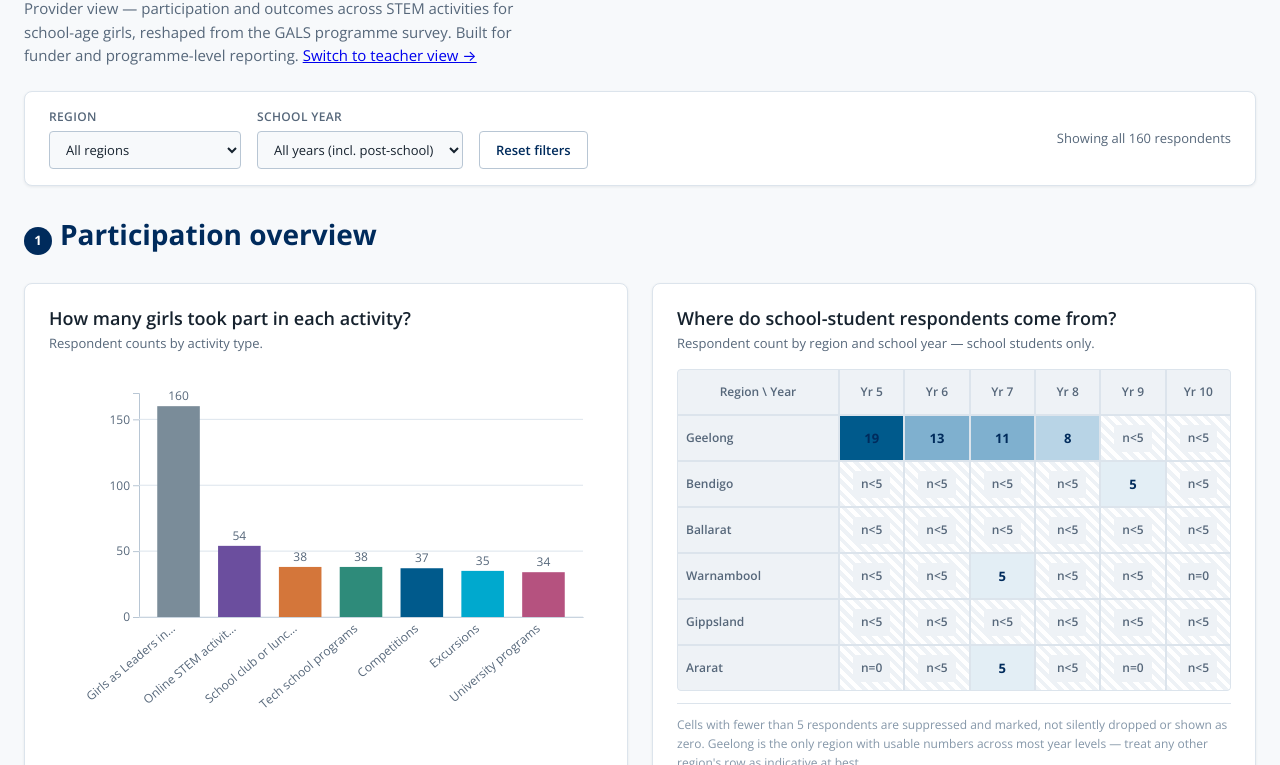
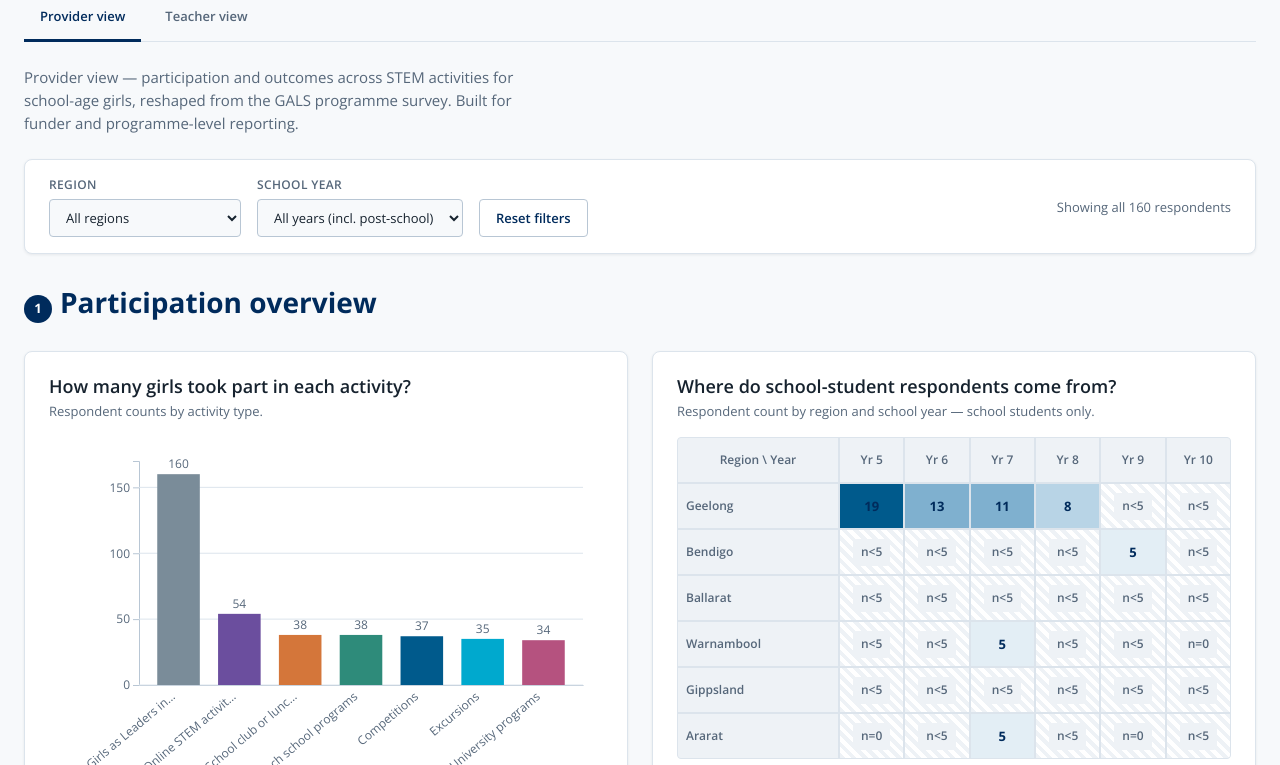
Before and after one commit to arsh-dang/Gals-Dashboard, a plain HTML site: page site/index.html in a window 1280 px wide. Shown: the part 181-946 px from the top of the page. Drawn offline with nearby package versions, Linux system fonts and the light colour scheme.

Commit message:
Replace text links with a tab-style nav bar between provider and teacher views
Plain "switch to X view" links were easy to miss; a persistent nav with
an active-state indicator makes the two-view structure obvious at a
glance instead of requiring the subtitle text to be read.

```diff
--- a/site/css/styles.css
+++ b/site/css/styles.css
@@ -27,6 +27,34 @@
 }
 
 .banner-mock strong { color: var(--status-warn); }
+
+/* --- Site nav (provider / teacher switch) ---------------------------------- */
+.site-nav {
+  display: flex;
+  gap: var(--space-2);
+  margin-bottom: var(--space-5);
+  border-bottom: 1px solid var(--border-subtle);
+}
+
+.site-nav a {
+  display: inline-block;
+  padding: var(--space-3) var(--space-4);
+  font-size: var(--text-small);
+  font-weight: 600;
+  color: var(--text-secondary);
+  text-decoration: none;
+  border-bottom: 3px solid transparent;
+  margin-bottom: -1px;
+}
+
+.site-nav a:hover {
+  color: var(--brand-primary);
+}
+
+.site-nav a[aria-current='page'] {
+  color: var(--brand-primary);
+  border-bottom-color: var(--brand-primary);
+}
 
 /* --- Filter bar ------------------------------------------------------------ */
 .filter-bar {
--- a/site/index.html
+++ b/site/index.html
@@ -15,10 +15,13 @@
       Real survey collection is pending Deakin ethics approval — nothing here describes an actual programme or participant.
     </div>
     <h1>STEM Impact Tracker</h1>
+    <nav class="site-nav" aria-label="Dashboard view">
+      <a href="index.html" aria-current="page">Provider view</a>
+      <a href="teacher.html">Teacher view</a>
+    </nav>
     <p class="page-header__subtitle">
       Provider view — participation and outcomes across STEM activities for school-age girls, reshaped from the
       GALS programme survey. Built for funder and programme-level reporting.
-      <a href="teacher.html">Switch to teacher view →</a>
     </p>
   </header>
 
```
Also changed, not shown: site/teacher.html (+4 -1 lines).
